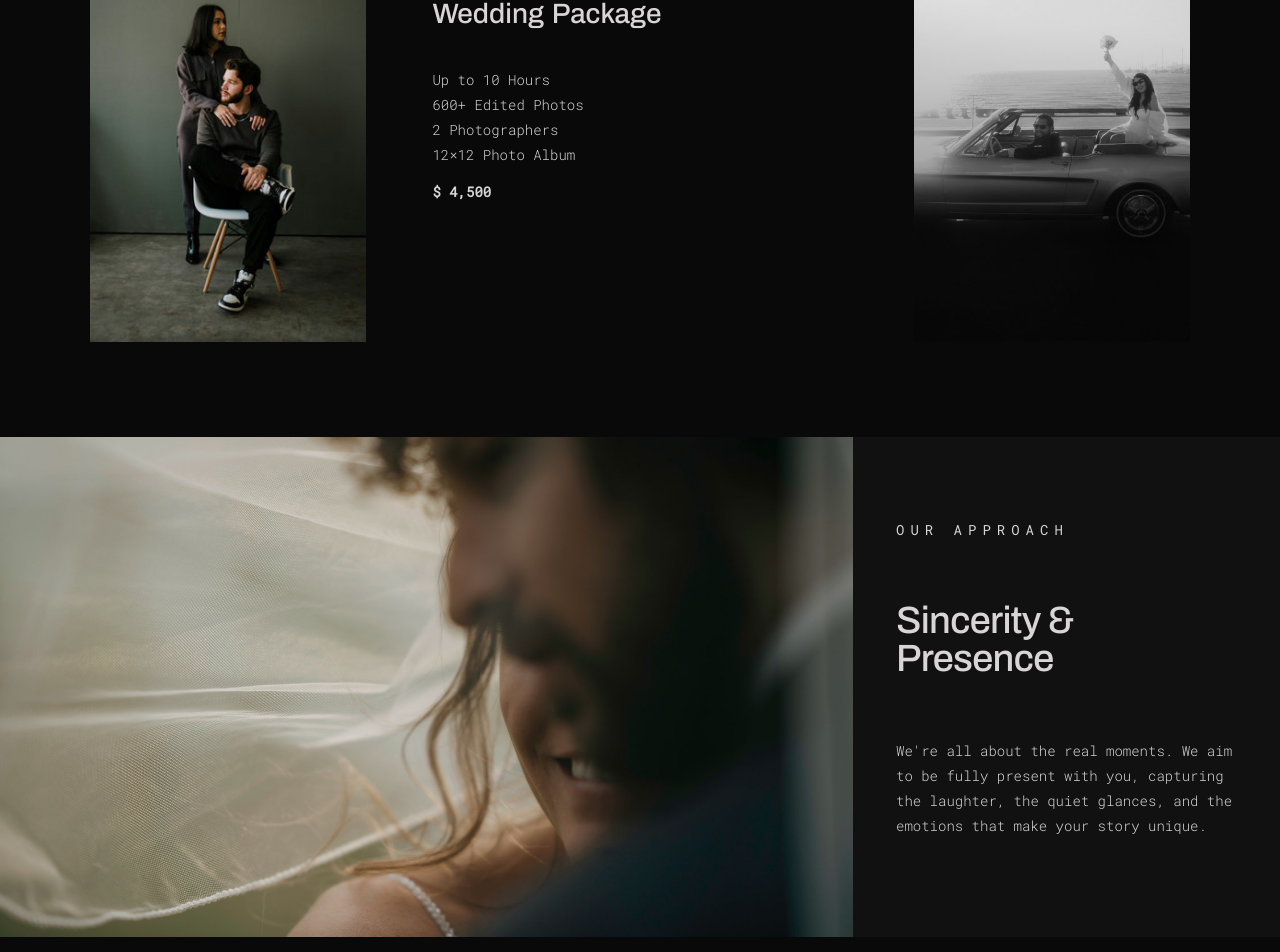
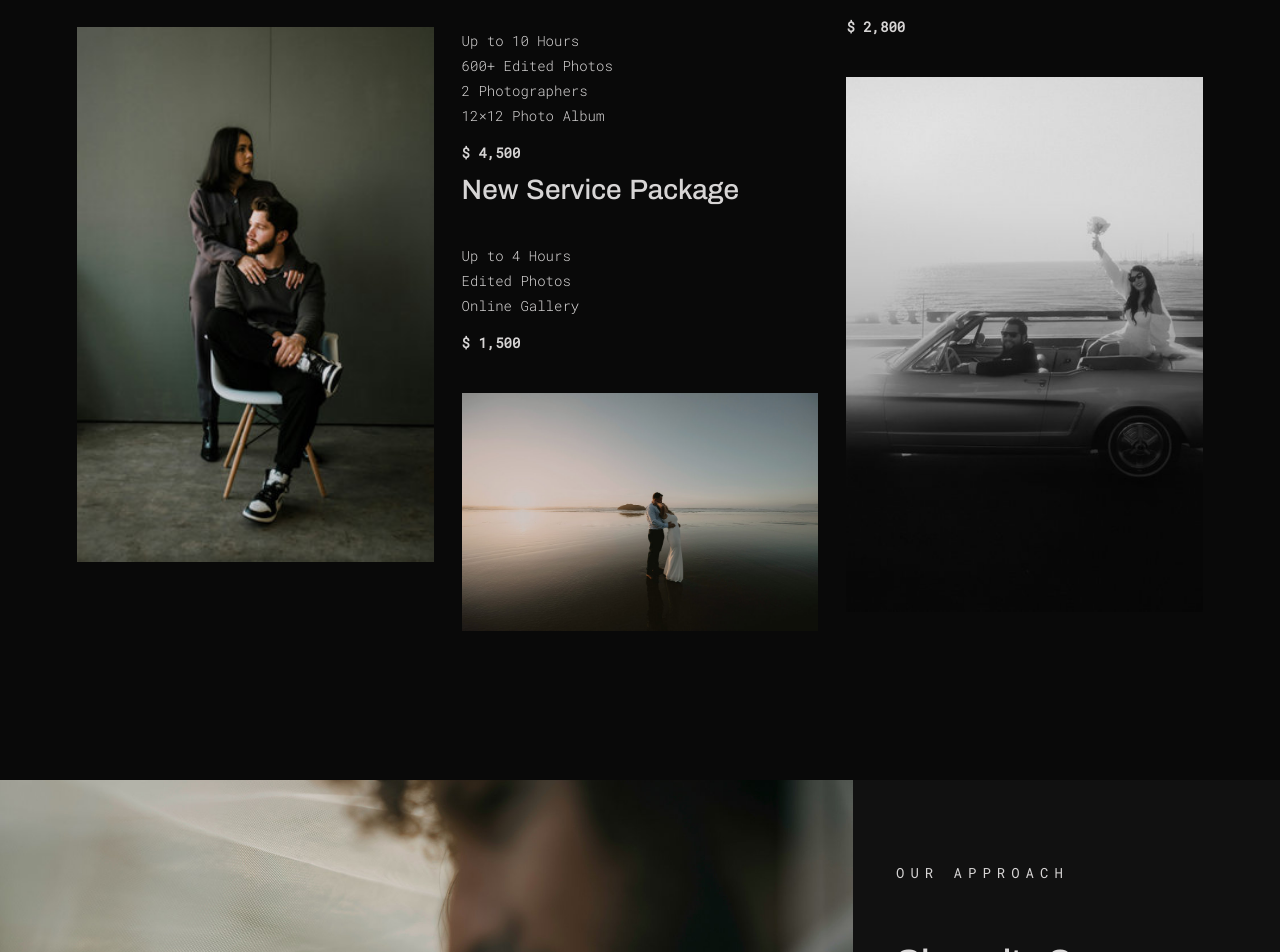
Before and after one commit to baotoan9698/ourjune, a Next.js app: page /service in a window 1280 px wide. Shown: the part 1116-2068 px from the top of the page. Built offline with nearby package versions, Linux system fonts and the light colour scheme; no server answers; the database is empty.

Commit message:
Add editable fourth service and Portfolio hero

```diff
--- a/app/Portfolio/page.tsx
+++ b/app/Portfolio/page.tsx
@@ -1,13 +1,13 @@
 import { getSiteContent } from "../../lib/content";
 import { ContactCta, SiteFooter, SiteHeader } from "../components/SiteChrome";
 
-const fallback={title:"Our Works",description:"Take a look through our collection of stories we've had the privilege of capturing. We hope these images give you a glimpse into our approach and open excitement for your own photography journey with us.",collections:[
+const fallback={title:"Our Works",description:"Take a look through our collection of stories we've had the privilege of capturing. We hope these images give you a glimpse into our approach and open excitement for your own photography journey with us.",heroImage:"/hero.jpg",collections:[
   {title:"Portraits",href:"/gallery-2",image:"/portrait-4.jpg"},{title:"Love Stories",href:"/gallery-1",image:"/horizontal-3.jpg"},{title:"Weddings",href:"/gallery-3",image:"/hero-alt.jpg"},{title:"Editorial",href:"/gallery-4",image:"/horizontal-1.jpg"},
 ]};
 
 export const dynamic = "force-dynamic";
 export default async function PortfolioPage(){const c=await getSiteContent("portfolio",fallback);return <main className="subpage portfolio-page" id="top">
-  <SiteHeader transparent/><section className="portfolio-hero"><div className="portfolio-hero-copy"><h1>{c.title}</h1><p>{c.description}</p></div></section>
+  <SiteHeader transparent/><section className="portfolio-hero" style={{backgroundImage:`linear-gradient(180deg,rgba(0,0,0,.12),rgba(0,0,0,.62)),url("${c.heroImage || fallback.heroImage}")`}}><div className="portfolio-hero-copy"><h1>{c.title}</h1><p>{c.description}</p></div></section>
   <section className="portfolio-collections">{c.collections.map((item,index)=><a className={`portfolio-project project-${index+1}`} href={item.href} key={item.href}><img src={item.image} alt={item.title}/><h2>{item.title}</h2></a>)}</section>
   <ContactCta/><SiteFooter/>
  </main>}
--- a/app/admin/page.tsx
+++ b/app/admin/page.tsx
@@ -39,7 +39,10 @@ function prepareContentValue(key: string, value: JsonValue): JsonValue {
       prepared.heroTitle = "More details about our services";
     }
     if (typeof prepared.heroImage !== "string") prepared.heroImage = "/horizontal-1.jpg";
+    const packages = Array.isArray(prepared.packages) ? prepared.packages : [];
+    if (packages.length < 4) prepared.packages = [...packages, { title: "New Service Package", text: "Up to 4 Hours\nEdited Photos\nOnline Gallery\n**$ 1,500**", image: "/horizontal-3.jpg" }];
   }
+  if (key === "portfolio" && typeof prepared.heroImage !== "string") prepared.heroImage = "/hero.jpg";
   if (key.startsWith("gallery-")) {
     if (typeof prepared.menuTitle !== "string") prepared.menuTitle = typeof prepared.title === "string" ? prepared.title : key;
     if (typeof prepared.slug !== "string") prepared.slug = key;
--- a/app/service/page.tsx
+++ b/app/service/page.tsx
@@ -22,7 +22,7 @@ function PackageText({ text, title }: { text: string; title: string }) {
   return <>{lines.map((line, lineIndex) => <span className={lineIndex === lines.length - 1 ? "package-price" : undefined} key={`${title}-${lineIndex}`}>{line.split(/(\*\*.*?\*\*)/g).filter(Boolean).map((part, partIndex) => part.startsWith("**") && part.endsWith("**") ? <strong key={partIndex}>{part.slice(2, -2)}</strong> : part)}</span>)}</>;
 }
 
-export default async function ServicePage(){const saved=await getSiteContent("service",fallback);const mistakenImage=/^https?:\/\//i.test(saved.heroTitle) ? saved.heroTitle : "";const c={...saved,heroTitle:mistakenImage?fallback.heroTitle:saved.heroTitle,heroImage:saved.heroImage||mistakenImage||fallback.heroImage};return <main className="subpage" id="top"><SiteHeader transparent/><div>
+export default async function ServicePage(){const saved=await getSiteContent("service",fallback);const mistakenImage=/^https?:\/\//i.test(saved.heroTitle) ? saved.heroTitle : "";const packages=saved.packages.length>=4?saved.packages:[...saved.packages,{title:"New Service Package",text:"Up to 4 Hours\nEdited Photos\nOnline Gallery\n**$ 1,500**",image:"/horizontal-3.jpg"}];const c={...saved,packages,heroTitle:mistakenImage?fallback.heroTitle:saved.heroTitle,heroImage:saved.heroImage||mistakenImage||fallback.heroImage};return <main className="subpage" id="top"><SiteHeader transparent/><div>
   <section className="service-hero" style={{backgroundImage:`linear-gradient(90deg,rgba(0,0,0,.08),rgba(0,0,0,.64)),url("${c.heroImage}")`}}><div className="service-hero-copy"><h1>{c.heroTitle}</h1><p>{c.heroText}</p></div></section>
   <section className="packages">{c.packages.map((p,index)=><article className={`package-card package-card-${index + 1}`} key={p.title}><div className="package-copy"><h2>{p.title}</h2><p><PackageText text={p.text} title={p.title}/></p></div><img src={p.image} alt={p.title}/></article>)}</section>
   <section className="approach"><img src={c.approachImage} alt="Our approach"/><div><span className="page-label">{c.approachLabel}</span><h2>{c.approachTitle.split("\n").map(line=><span key={line}>{line}<br/></span>)}</h2><p>{c.approachText}</p></div></section>
--- a/app/subpages.css
+++ b/app/subpages.css
@@ -80,8 +80,12 @@
 .service-hero-copy { width:100%; display:grid; grid-template-columns:1fr 1fr; gap:10%; align-items:end; }
 .service-hero h1 { margin:0; max-width:620px; font:500 clamp(54px,6vw,92px)/.95 "Archivo",sans-serif; letter-spacing:-4px; }
 .service-hero p { max-width:480px; font:300 14px/25px "Roboto Mono",monospace; }
-.packages { padding:95px 7%; display:grid; grid-template-columns:minmax(0,2fr) minmax(0,3fr) minmax(0,2fr); gap:6%; align-items:start; }
+.packages { padding:95px 6% 140px; display:grid; grid-template-columns:repeat(12,minmax(0,1fr)); gap:28px; align-items:start; }
 .package-card { display:flex; flex-direction:column; min-width:0; }
+.package-card-1 { grid-column:1/5; margin-top:100px; }
+.package-card-2 { grid-column:5/9; }
+.package-card-3 { grid-column:9/13; margin-top:150px; }
+.package-card-4 { width:100%; grid-column:5/9; margin-top:-470px; }
 .package-card h2 { margin:0 0 34px; font:500 28px/39px "Archivo",sans-serif; letter-spacing:0; word-spacing:2px; }
 .package-card p { margin:0; white-space:pre-line; font:300 14px/25px "Roboto Mono",monospace; }
 .package-card p span { display:block; }
@@ -90,6 +94,7 @@
 .package-card img { display:block; width:100%; margin-top:38px; object-fit:cover; object-position:center; }
 .package-card-1 img,.package-card-3 img { aspect-ratio:2/3; }
 .package-card-2 img { order:-1; aspect-ratio:3/2; margin:0 0 38px; }
+.package-card-4 img { aspect-ratio:3/2; }
 .approach { display:grid; grid-template-columns:2fr 1fr; background:#111; }
 .approach img { height:500px; object-fit:cover; }
 .approach div { padding:80px 10%; }
@@ -153,6 +158,7 @@
 }
 
 @media(max-width:800px){
+  .package-card-1,.package-card-2,.package-card-3,.package-card-4{width:100%;grid-column:auto;margin-top:0;}
   .package-card-2 img{order:0;margin:38px 0 0;}
   .about-page .page-intro{min-height:230px;padding-bottom:25px;}
   .about-page .about-hero-grid p{justify-self:end;text-align:right;}
```
Also changed, not shown: 1 other file (tests, documents, lock files or other folders).
